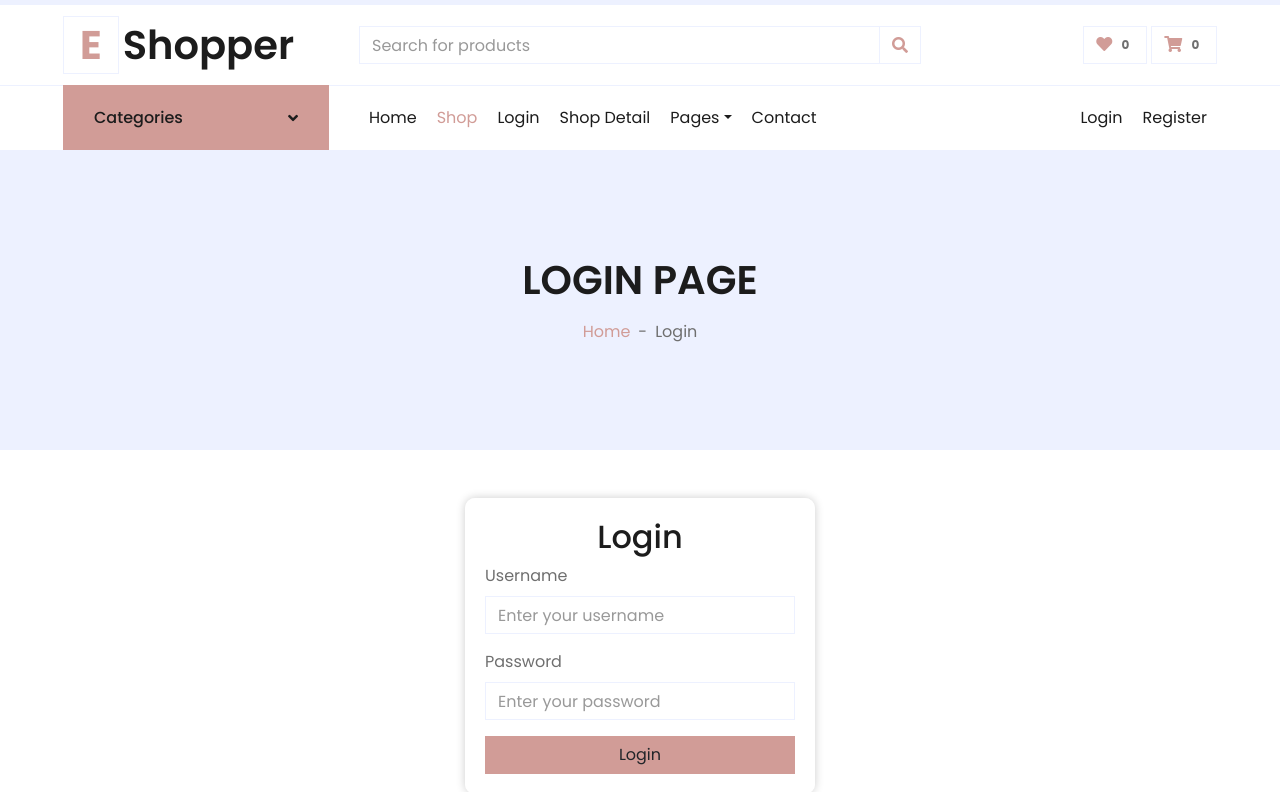
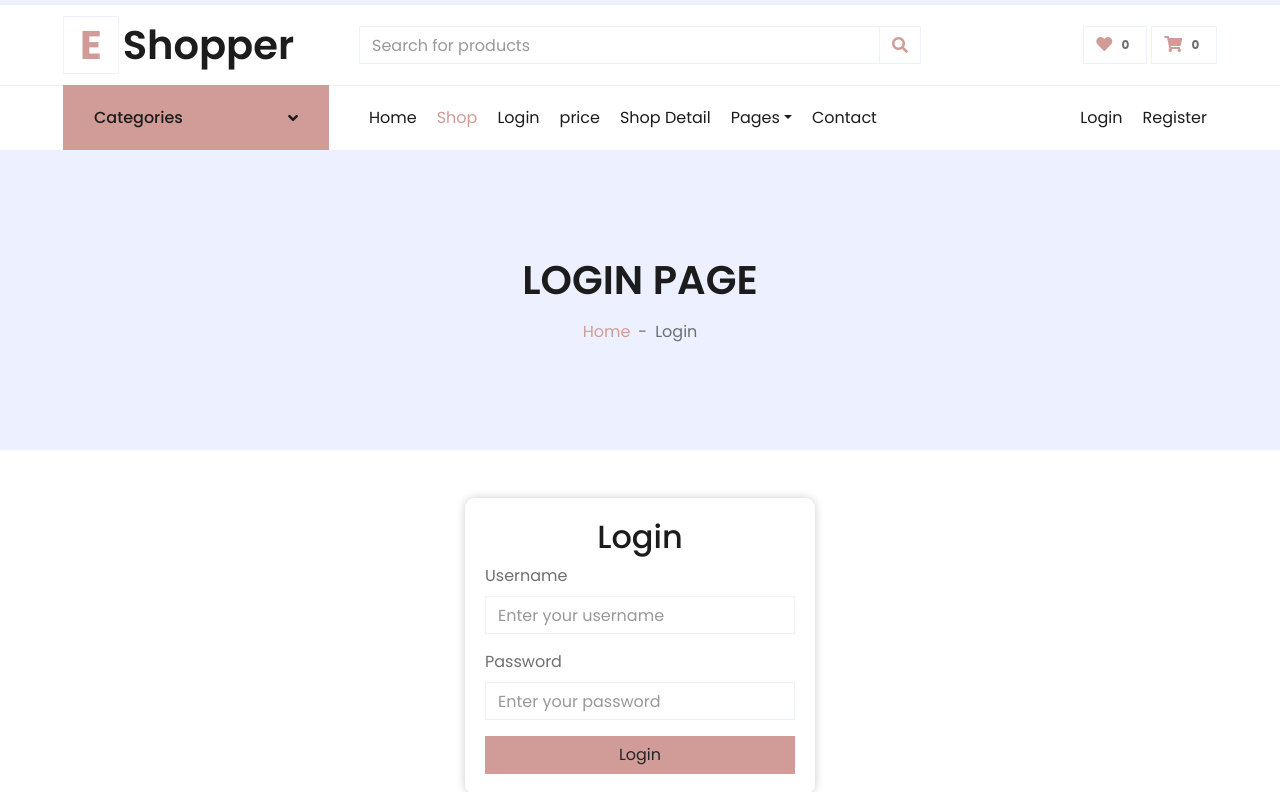
Before and after one commit to 023-20-0009-Shoba-rohra/-023-20-0009-Shoba, a plain HTML site: page login.html in a window 1280 px wide. Shown: the part 35-827 px from the top of the page. Drawn offline with nearby package versions, Linux system fonts and the light colour scheme.

Commit message:
login page

```diff
--- a/login.html
+++ b/login.html
@@ -154,6 +154,7 @@
                             <a href="index.html" class="nav-item nav-link">Home</a>
                             <a href="shop.html" class="nav-item nav-link active">Shop</a>
                             <a href="login.html" class="nav-item nav-link">Login</a>
+                            <a href="login.html" class="nav-item nav-link">price</a>
                             <a href="detail.html" class="nav-item nav-link">Shop Detail</a>
                             <div class="nav-item dropdown">
                                 <a href="#" class="nav-link dropdown-toggle" data-toggle="dropdown">Pages</a>
```
Also changed, not shown: shop.html (+1 -0 lines).
